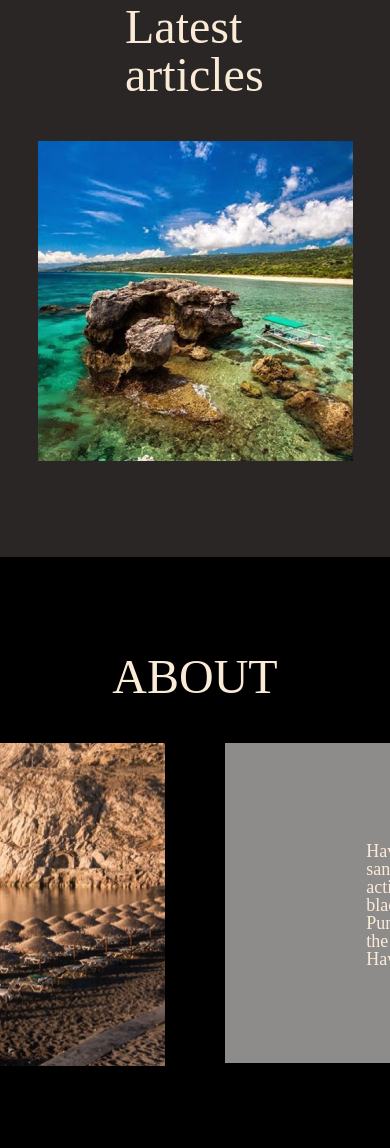
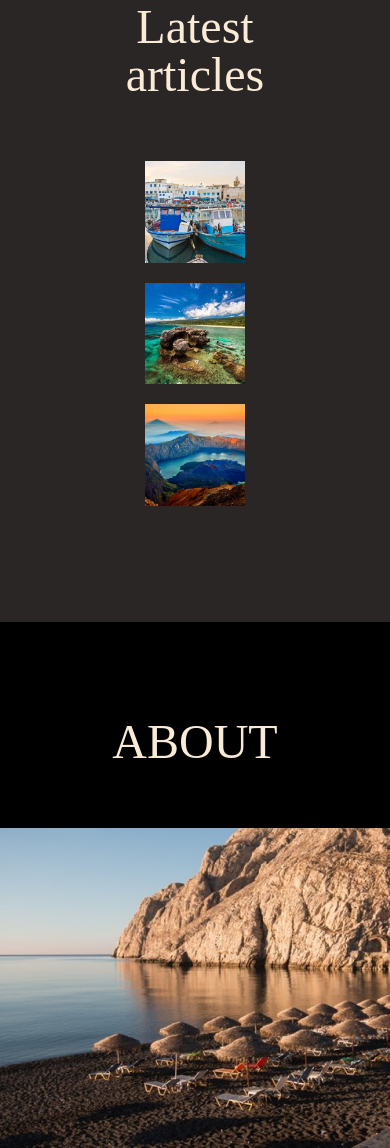
Before and after one commit to SabaMaghradze/Homework-9, a plain HTML site: page index.html in a window 390 px wide. Shown: the part 1238-2386 px from the top of the page. Drawn offline with Linux system fonts and the light colour scheme.

Commit message:
final amendments

```diff
--- /dev/null
+++ b/css/media.css
@@ -0,0 +1,48 @@
+
+
+
+@media screen and (max-width: 480px) {
+
+    header {
+        width: 100%;
+
+    }
+
+
+    .section2 {
+        display: flex;
+        flex-direction: column;
+        justify-content: center;
+        /* width: 100%; */
+    }
+
+    h2 {
+        text-align: center;
+    }
+
+    .photos {
+        display: flex;
+        flex-direction: column;
+        justify-content: center;
+        width: 100%;
+        padding: 20px;
+        gap: 20px;
+    }
+
+    .section3 {
+        display: flex;
+        flex-direction: column;
+        width: 100%;
+        gap: 20px;
+    }
+
+    .photos2 {
+        display: flex;
+        flex-direction: column;
+        justify-content: center;
+        /* width: 100%; */
+        gap: 20px;
+    }
+}
+
+/* ver davasrule */
--- a/css/style.css
+++ b/css/style.css
@@ -104,6 +104,8 @@ h2 {
     text-align: justify;
 }
 
+/* footer */
+
 footer {
     padding: 32px 125px;
     background-color: #2A2626;
--- a/index.html
+++ b/index.html
@@ -8,6 +8,7 @@
     <link rel="stylesheet" href="css/reset.css">
     <script src="https://kit.fontawesome.com/24c78d3cb2.js" crossorigin="anonymous"></script>
     <link rel="stylesheet" href="css/style.css">
+    <link rel="stylesheet" href="css/media.css">
     <title>Document</title>
 </head>
 
@@ -62,6 +63,7 @@
         <!-- footer -->
 
         <footer>
+
             <img src="images/logo-header.png" alt="logo">
             <div class="icons">
                 <a target="_blank" href="https://myaccount.google.com/"><i class="fa-solid fa-envelope fa-2x"></i></a>
```
